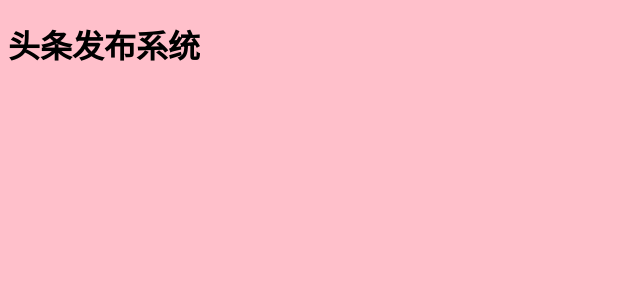
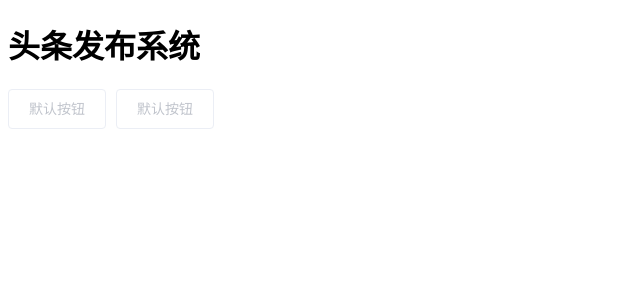
Before and after one commit to yc-j6/toutiao-publish-admin, a Vue app: page / in a window 1280 px wide. Shown: the top 300 px of the page, without its empty margins (0-640 px from the left). Built offline with nearby package versions, Linux system fonts and the light colour scheme.

Commit message:
收到啊

```diff
--- a/package.json
+++ b/package.json
@@ -8,7 +8,9 @@
     "lint": "vue-cli-service lint"
   },
   "dependencies": {
+    "axios": "^0.21.1",
     "core-js": "^3.6.5",
+    "element-ui": "^2.15.1",
     "vue": "^2.6.11",
     "vue-router": "^3.2.0"
   },
--- a/src/App.vue
+++ b/src/App.vue
@@ -1,13 +1,15 @@
 <template>
-  <div id="app">
+  <div id='app'>
     <h1>头条发布系统</h1>
     <router-view />
+    <el-button disabled>默认按钮</el-button>
+    <el-button disabled>默认按钮</el-button>
   </div>
 </template>
 <script>
 export default {
-  name: "App"
-};
+  name: 'App'
+}
 </script>
-<style lang="less">
+<style lang='less'>
 </style>
--- a/src/styles/index.less
+++ /dev/null
@@ -1,3 +0,0 @@
-body {
-    background-color: pink;
-}
```
Also changed, not shown: src/main.js (+6 -3 lines), src/utlis/request.js (added, +11 -0 lines), 1 other file (tests, documents, lock files or other folders).
